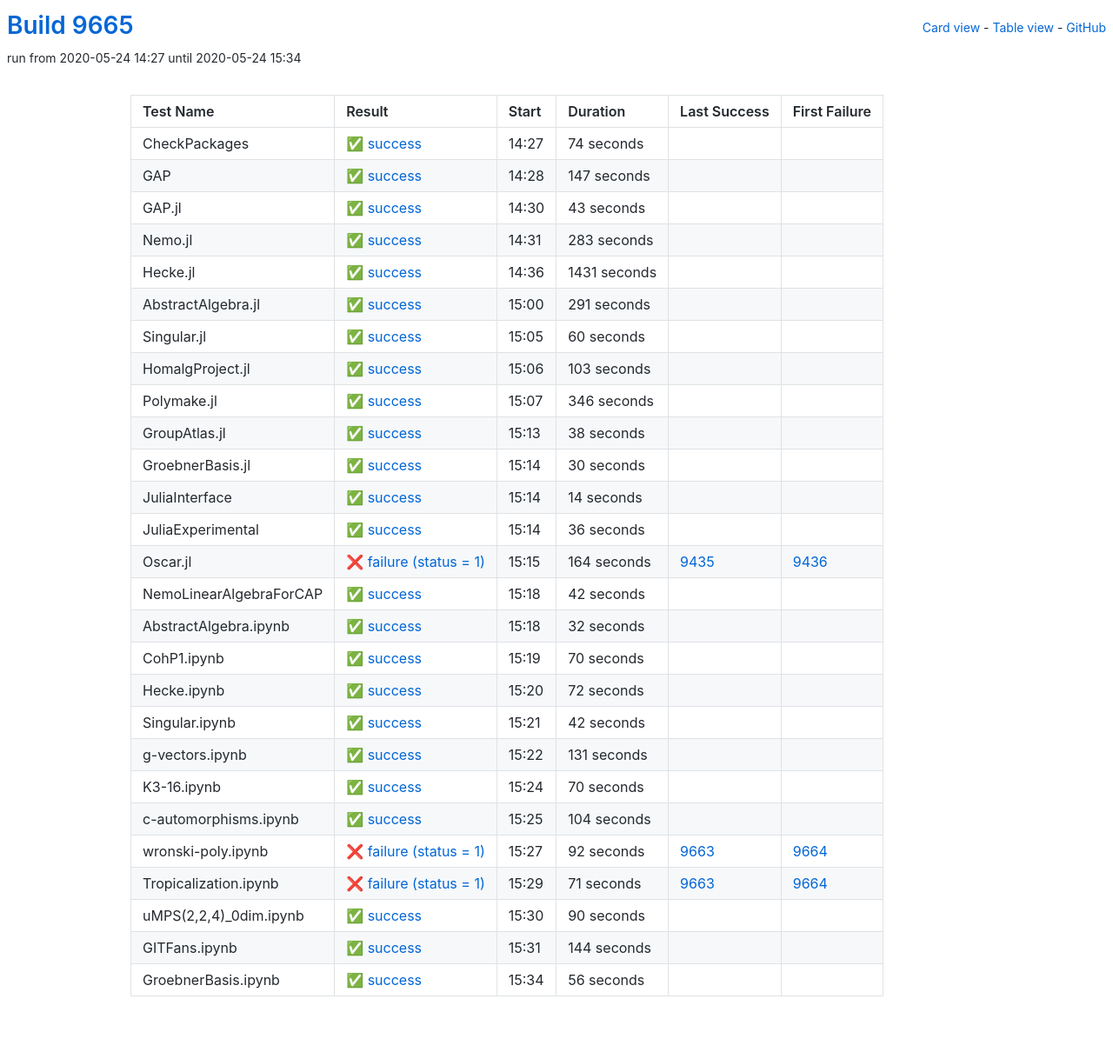
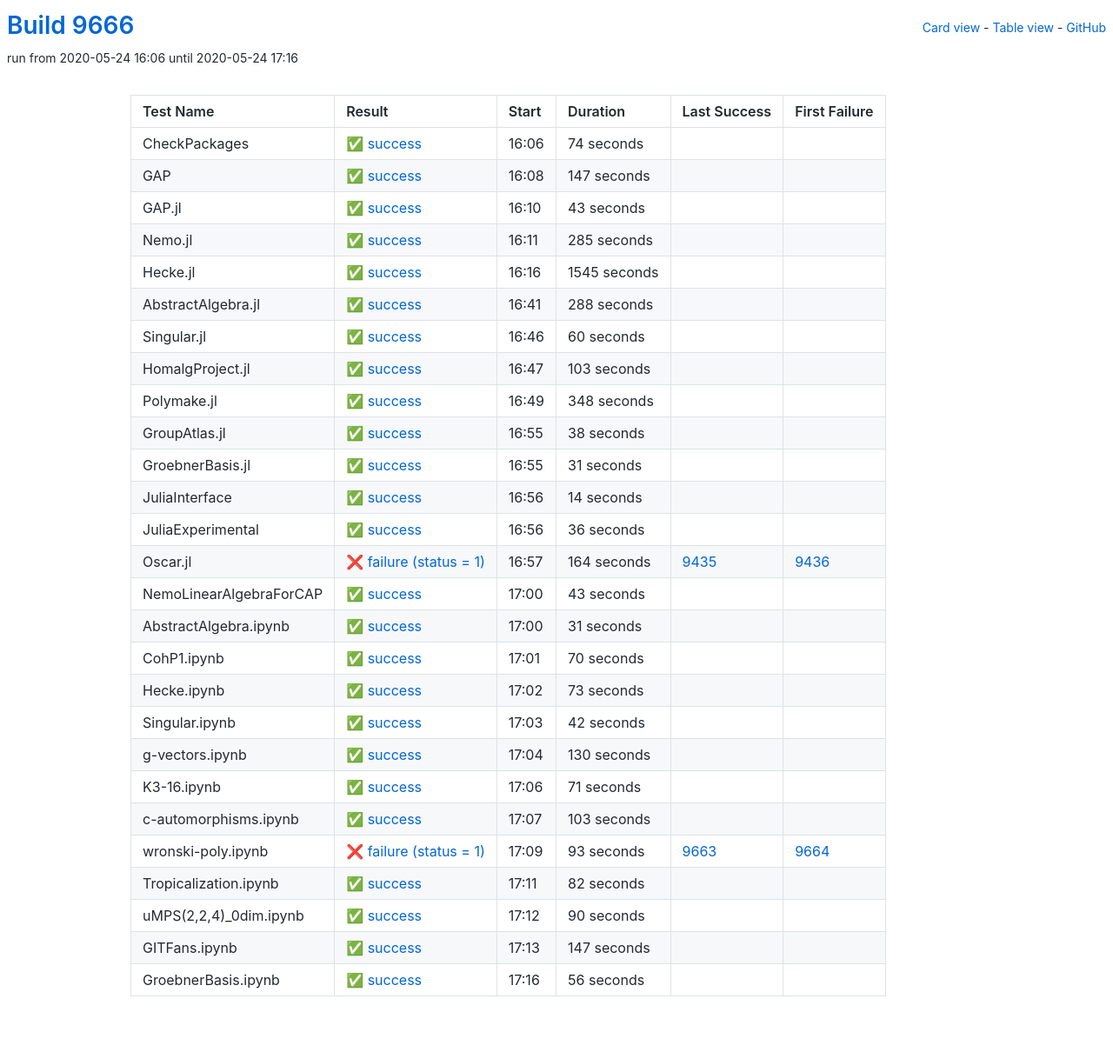
Before and after one commit to oscar-system/oscar-ci-status, a Jekyll site: the page built from table.html, in a window 1280 px wide. Shown: the whole page at 87% size. Built offline with Jekyll 4.4.1, drawn with Linux system fonts in a browser that asks for light colours.

Commit message:
Build 9666

```diff
--- a/_data/ci.yml
+++ b/_data/ci.yml
@@ -1,5 +1,5 @@
-build: 9665
-build_url: https://oscarci.mathematik.uni-kl.de/job/oscar/9665/
+build: 9666
+build_url: https://oscarci.mathematik.uni-kl.de/job/oscar/9666/
 job: oscar
 tests:
 - duration: 74
@@ -9,9 +9,9 @@
   id: checkpackages
   last_success: false
   last_success_url: null
-  log: https://oscarci.mathematik.uni-kl.de/job/oscar/9665/artifact/logs/build-9665/CheckPackages.log
+  log: https://oscarci.mathematik.uni-kl.de/job/oscar/9666/artifact/logs/build-9666/CheckPackages.log
   name: CheckPackages
-  start: 2020-05-24 14:27
+  start: 2020-05-24 16:06
   status: success
   success: true
 - duration: 147
@@ -21,9 +21,9 @@
   id: gap
   last_success: false
   last_success_url: null
-  log: https://oscarci.mathematik.uni-kl.de/job/oscar/9665/artifact/logs/build-9665/GAP.log
+  log: https://oscarci.mathematik.uni-kl.de/job/oscar/9666/artifact/logs/build-9666/GAP.log
   name: GAP
-  start: 2020-05-24 14:28
+  start: 2020-05-24 16:08
   status: success
   success: true
 - duration: 43
@@ -33,45 +33,45 @@
   id: gap-jl
   last_success: false
   last_success_url: null
-  log: https://oscarci.mathematik.uni-kl.de/job/oscar/9665/artifact/logs/build-9665/GAP.jl.log
+  log: https://oscarci.mathematik.uni-kl.de/job/oscar/9666/artifact/logs/build-9666/GAP.jl.log
   name: GAP.jl
-  start: 2020-05-24 14:30
+  start: 2020-05-24 16:10
   status: success
   success: true
-- duration: 283
+- duration: 285
   exitcode: 0
   first_failure: false
   first_failure_url: null
   id: nemo-jl
   last_success: false
   last_success_url: null
-  log: https://oscarci.mathematik.uni-kl.de/job/oscar/9665/artifact/logs/build-9665/Nemo.jl.log
+  log: https://oscarci.mathematik.uni-kl.de/job/oscar/9666/artifact/logs/build-9666/Nemo.jl.log
   name: Nemo.jl
-  start: 2020-05-24 14:31
+  start: 2020-05-24 16:11
   status: success
   success: true
-- duration: 1431
+- duration: 1545
   exitcode: 0
   first_failure: false
   first_failure_url: null
   id: hecke-jl
   last_success: false
   last_success_url: null
-  log: https://oscarci.mathematik.uni-kl.de/job/oscar/9665/artifact/logs/build-9665/Hecke.jl.log
+  log: https://oscarci.mathematik.uni-kl.de/job/oscar/9666/artifact/logs/build-9666/Hecke.jl.log
   name: Hecke.jl
-  start: 2020-05-24 14:36
+  start: 2020-05-24 16:16
   status: success
   success: true
-- duration: 291
+- duration: 288
   exitcode: 0
   first_failure: false
   first_failure_url: null
   id: abstractalgebra-jl
   last_success: false
   last_success_url: null
-  log: https://oscarci.mathematik.uni-kl.de/job/oscar/9665/artifact/logs/build-9665/AbstractAlgebra.jl.log
+  log: https://oscarci.mathematik.uni-kl.de/job/oscar/9666/artifact/logs/build-9666/AbstractAlgebra.jl.log
   name: AbstractAlgebra.jl
-  start: 2020-05-24 15:00
+  start: 2020-05-24 16:41
   status: success
   success: true
 - duration: 60
@@ -81,9 +81,9 @@
   id: singular-jl
   last_success: false
   last_success_url: null
-  log: https://oscarci.mathematik.uni-kl.de/job/oscar/9665/artifact/logs/build-9665/Singular.jl.log
+  log: https://oscarci.mathematik.uni-kl.de/job/oscar/9666/artifact/logs/build-9666/Singular.jl.log
   name: Singular.jl
-  start: 2020-05-24 15:05
+  start: 2020-05-24 16:46
   status: success
   success: true
 - duration: 103
@@ -93,21 +93,21 @@
   id: homalgproject-jl
   last_success: false
   last_success_url: null
-  log: https://oscarci.mathematik.uni-kl.de/job/oscar/9665/artifact/logs/build-9665/HomalgProject.jl.log
+  log: https://oscarci.mathematik.uni-kl.de/job/oscar/9666/artifact/logs/build-9666/HomalgProject.jl.log
   name: HomalgProject.jl
-  start: 2020-05-24 15:06
+  start: 2020-05-24 16:47
   status: success
   success: true
-- duration: 346
+- duration: 348
   exitcode: 0
   first_failure: false
   first_failure_url: null
   id: polymake-jl
   last_success: false
   last_success_url: null
-  log: https://oscarci.mathematik.uni-kl.de/job/oscar/9665/artifact/logs/build-9665/Polymake.jl.log
+  log: https://oscarci.mathematik.uni-kl.de/job/oscar/9666/artifact/logs/build-9666/Polymake.jl.log
   name: Polymake.jl
-  start: 2020-05-24 15:07
+  start: 2020-05-24 16:49
   status: success
   success: true
 - duration: 38
@@ -117,21 +117,21 @@
   id: groupatlas-jl
   last_success: false
   last_success_url: null
-  log: https://oscarci.mathematik.uni-kl.de/job/oscar/9665/artifact/logs/build-9665/GroupAtlas.jl.log
+  log: https://oscarci.mathematik.uni-kl.de/job/oscar/9666/artifact/logs/build-9666/GroupAtlas.jl.log
   name: GroupAtlas.jl
-  start: 2020-05-24 15:13
+  start: 2020-05-24 16:55
   status: success
   success: true
-- duration: 30
+- duration: 31
   exitcode: 0
   first_failure: false
   first_failure_url: null
   id: groebnerbasis-jl
   last_success: false
   last_success_url: null
-  log: https://oscarci.mathematik.uni-kl.de/job/oscar/9665/artifact/logs/build-9665/GroebnerBasis.jl.log
+  log: https://oscarci.mathematik.uni-kl.de/job/oscar/9666/artifact/logs/build-9666/GroebnerBasis.jl.log
   name: GroebnerBasis.jl
-  start: 2020-05-24 15:14
+  start: 2020-05-24 16:55
   status: success
   success: true
 - duration: 14
@@ -141,9 +141,9 @@
   id: juliainterface
   last_success: false
   last_success_url: null
-  log: https://oscarci.mathematik.uni-kl.de/job/oscar/9665/artifact/logs/build-9665/JuliaInterface.log
+  log: https://oscarci.mathematik.uni-kl.de/job/oscar/9666/artifact/logs/build-9666/JuliaInterface.log
   name: JuliaInterface
-  start: 2020-05-24 15:14
+  start: 2020-05-24 16:56
   status: success
   success: true
 - duration: 36
@@ -153,9 +153,9 @@
   id: juliaexperimental
   last_success: false
   last_success_url: null
-  log: https://oscarci.mathematik.uni-kl.de/job/oscar/9665/artifact/logs/build-9665/JuliaExperimental.log
+  log: https://oscarci.mathematik.uni-kl.de/job/oscar/9666/artifact/logs/build-9666/JuliaExperimental.log
   name: JuliaExperimental
-  start: 2020-05-24 15:14
+  start: 2020-05-24 16:56
   status: success
   success: true
 - duration: 164
@@ -165,33 +165,33 @@
   id: oscar-jl
   last_success: 9435
   last_success_url: https://oscarci.mathematik.uni-kl.de/job/oscar/9435/
-  log: https://oscarci.mathematik.uni-kl.de/job/oscar/9665/artifact/logs/build-9665/Oscar.jl.log
+  log: https://oscarci.mathematik.uni-kl.de/job/oscar/9666/artifact/logs/build-9666/Oscar.jl.log
   name: Oscar.jl
-  start: 2020-05-24 15:15
+  start: 2020-05-24 16:57
   status: failure
   success: false
-- duration: 42
+- duration: 43
   exitcode: 0
   first_failure: false
   first_failure_url: null
   id: nemolinearalgebraforcap
   last_success: false
   last_success_url: null
-  log: https://oscarci.mathematik.uni-kl.de/job/oscar/9665/artifact/logs/build-9665/NemoLinearAlgebraForCAP.log
+  log: https://oscarci.mathematik.uni-kl.de/job/oscar/9666/artifact/logs/build-9666/NemoLinearAlgebraForCAP.log
   name: NemoLinearAlgebraForCAP
-  start: 2020-05-24 15:18
+  start: 2020-05-24 17:00
   status: success
   success: true
-- duration: 32
+- duration: 31
   exitcode: 0
   first_failure: false
   first_failure_url: null
   id: abstractalgebra-ipynb
   last_success: false
   last_success_url: null
-  log: https://oscarci.mathematik.uni-kl.de/job/oscar/9665/artifact/logs/build-9665/AbstractAlgebra.ipynb.log
+  log: https://oscarci.mathematik.uni-kl.de/job/oscar/9666/artifact/logs/build-9666/AbstractAlgebra.ipynb.log
   name: AbstractAlgebra.ipynb
-  start: 2020-05-24 15:18
+  start: 2020-05-24 17:00
   status: success
   success: true
 - duration: 70
@@ -201,21 +201,21 @@
   id: cohp1-ipynb
   last_success: false
   last_success_url: null
-  log: https://oscarci.mathematik.uni-kl.de/job/oscar/9665/artifact/logs/build-9665/CohP1.ipynb.log
+  log: https://oscarci.mathematik.uni-kl.de/job/oscar/9666/artifact/logs/build-9666/CohP1.ipynb.log
   name: CohP1.ipynb
-  start: 2020-05-24 15:19
+  start: 2020-05-24 17:01
   status: success
   success: true
-- duration: 72
+- duration: 73
   exitcode: 0
   first_failure: false
   first_failure_url: null
   id: hecke-ipynb
   last_success: false
   last_success_url: null
-  log: https://oscarci.mathematik.uni-kl.de/job/oscar/9665/artifact/logs/build-9665/Hecke.ipynb.log
+  log: https://oscarci.mathematik.uni-kl.de/job/oscar/9666/artifact/logs/build-9666/Hecke.ipynb.log
   name: Hecke.ipynb
-  start: 2020-05-24 15:20
+  start: 2020-05-24 17:02
   status: success
   success: true
 - duration: 42
@@ -225,71 +225,71 @@
   id: singular-ipynb
   last_success: false
   last_success_url: null
-  log: https://oscarci.mathematik.uni-kl.de/job/oscar/9665/artifact/logs/build-9665/Singular.ipynb.log
+  log: https://oscarci.mathematik.uni-kl.de/job/oscar/9666/artifact/logs/build-9666/Singular.ipynb.log
   name: Singular.ipynb
-  start: 2020-05-24 15:21
+  start: 2020-05-24 17:03
   status: success
   success: true
-- duration: 131
+- duration: 130
   exitcode: 0
   first_failure: false
   first_failure_url: null
   id: g-vectors-ipynb
   last_success: false
   last_success_url: null
-  log: https://oscarci.mathematik.uni-kl.de/job/oscar/9665/artifact/logs/build-9665/g-vectors.ipynb.log
+  log: https://oscarci.mathematik.uni-kl.de/job/oscar/9666/artifact/logs/build-9666/g-vectors.ipynb.log
   name: g-vectors.ipynb
-  start: 2020-05-24 15:22
+  start: 2020-05-24 17:04
   status: success
   success: true
-- duration: 70
+- duration: 71
   exitcode: 0
   first_failure: false
   first_failure_url: null
   id: k3-16-ipynb
   last_success: false
   last_success_url: null
-  log: https://oscarci.mathematik.uni-kl.de/job/oscar/9665/artifact/logs/build-9665/K3-16.ipynb.log
+  log: https://oscarci.mathematik.uni-kl.de/job/oscar/9666/artifact/logs/build-9666/K3-16.ipynb.log
   name: K3-16.ipynb
-  start: 2020-05-24 15:24
+  start: 2020-05-24 17:06
   status: success
   success: true
-- duration: 104
+- duration: 103
   exitcode: 0
   first_failure: false
   first_failure_url: null
   id: c-automorphisms-ipynb
   last_success: false
   last_success_url: null
-  log: https://oscarci.mathematik.uni-kl.de/job/oscar/9665/artifact/logs/build-9665/c-automorphisms.ipynb.log
+  log: https://oscarci.mathematik.uni-kl.de/job/oscar/9666/artifact/logs/build-9666/c-automorphisms.ipynb.log
   name: c-automorphisms.ipynb
-  start: 2020-05-24 15:25
+  start: 2020-05-24 17:07
   status: success
   success: true
-- duration: 92
+- duration: 93
   exitcode: 1
   first_failure: 9664
   first_failure_url: https://oscarci.mathematik.uni-kl.de/job/oscar/9664/
   id: wronski-poly-ipynb
   last_success: 9663
   last_success_url: https://oscarci.mathematik.uni-kl.de/job/oscar/9663/
-  log: https://oscarci.mathematik.uni-kl.de/job/oscar/9665/artifact/logs/build-9665/wronski-poly.ipynb.log
+  log: https://oscarci.mathematik.uni-kl.de/job/oscar/9666/artifact/logs/build-9666/wronski-poly.ipynb.log
   name: wronski-poly.ipynb
-  start: 2020-05-24 15:27
+  start: 2020-05-24 17:09
   status: failure
   success: false
-- duration: 71
-  exitcode: 1
-  first_failure: 9664
-  first_failure_url: https://oscarci.mathematik.uni-kl.de/job/oscar/9664/
+- duration: 82
+  exitcode: 0
+  first_failure: false
+  first_failure_url: null
   id: tropicalization-ipynb
-  last_success: 9663
-  last_success_url: https://oscarci.mathematik.uni-kl.de/job/oscar/9663/
-  log: https://oscarci.mathematik.uni-kl.de/job/oscar/9665/artifact/logs/build-9665/Tropicalization.ipynb.log
+  last_success: false
+  last_success_url: null
+  log: https://oscarci.mathematik.uni-kl.de/job/oscar/9666/artifact/logs/build-9666/Tropicalization.ipynb.log
   name: Tropicalization.ipynb
-  start: 2020-05-24 15:29
-  status: failure
-  success: false
+  start: 2020-05-24 17:11
+  status: success
+  success: true
 - duration: 90
   exitcode: 0
   first_failure: false
@@ -297,21 +297,21 @@
   id: umps-2-2-4-0dim-ipynb
   last_success: false
   last_success_url: null
-  log: https://oscarci.mathematik.uni-kl.de/job/oscar/9665/artifact/logs/build-9665/uMPS-2-2-4-_0dim.ipynb.log
+  log: https://oscarci.mathematik.uni-kl.de/job/oscar/9666/artifact/logs/build-9666/uMPS-2-2-4-_0dim.ipynb.log
   name: uMPS(2,2,4)_0dim.ipynb
-  start: 2020-05-24 15:30
+  start: 2020-05-24 17:12
   status: success
   success: true
-- duration: 144
+- duration: 147
   exitcode: 0
   first_failure: false
   first_failure_url: null
   id: gitfans-ipynb
   last_success: false
   last_success_url: null
-  log: https://oscarci.mathematik.uni-kl.de/job/oscar/9665/artifact/logs/build-9665/GITFans.ipynb.log
+  log: https://oscarci.mathematik.uni-kl.de/job/oscar/9666/artifact/logs/build-9666/GITFans.ipynb.log
   name: GITFans.ipynb
-  start: 2020-05-24 15:31
+  start: 2020-05-24 17:13
   status: success
   success: true
 - duration: 56
@@ -321,8 +321,8 @@
   id: groebnerbasis-ipynb
   last_success: false
   last_success_url: null
-  log: https://oscarci.mathematik.uni-kl.de/job/oscar/9665/artifact/logs/build-9665/GroebnerBasis.ipynb.log
+  log: https://oscarci.mathematik.uni-kl.de/job/oscar/9666/artifact/logs/build-9666/GroebnerBasis.ipynb.log
   name: GroebnerBasis.ipynb
-  start: 2020-05-24 15:34
+  start: 2020-05-24 17:16
   status: success
   success: true
```
Also changed, not shown: README.md.
